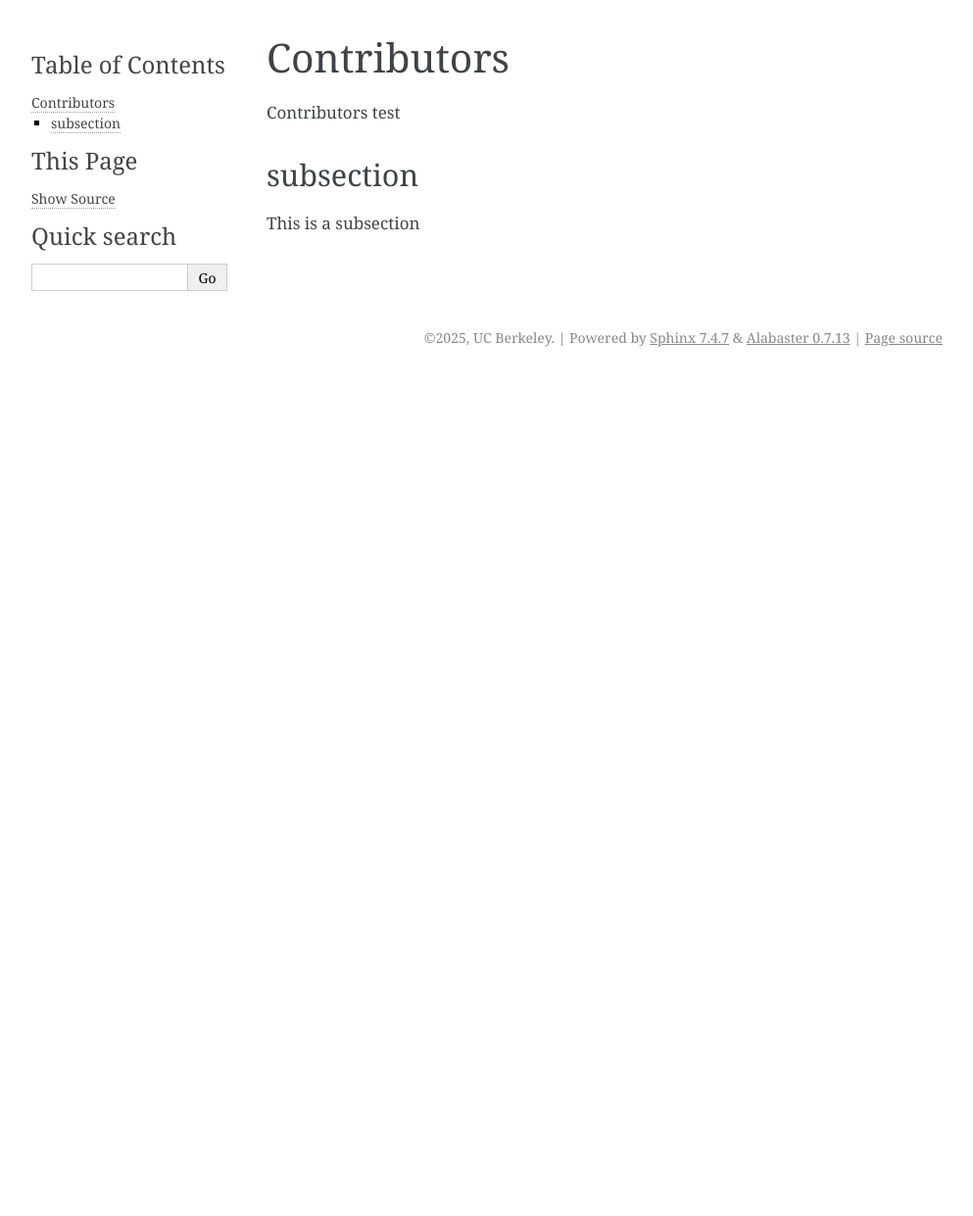
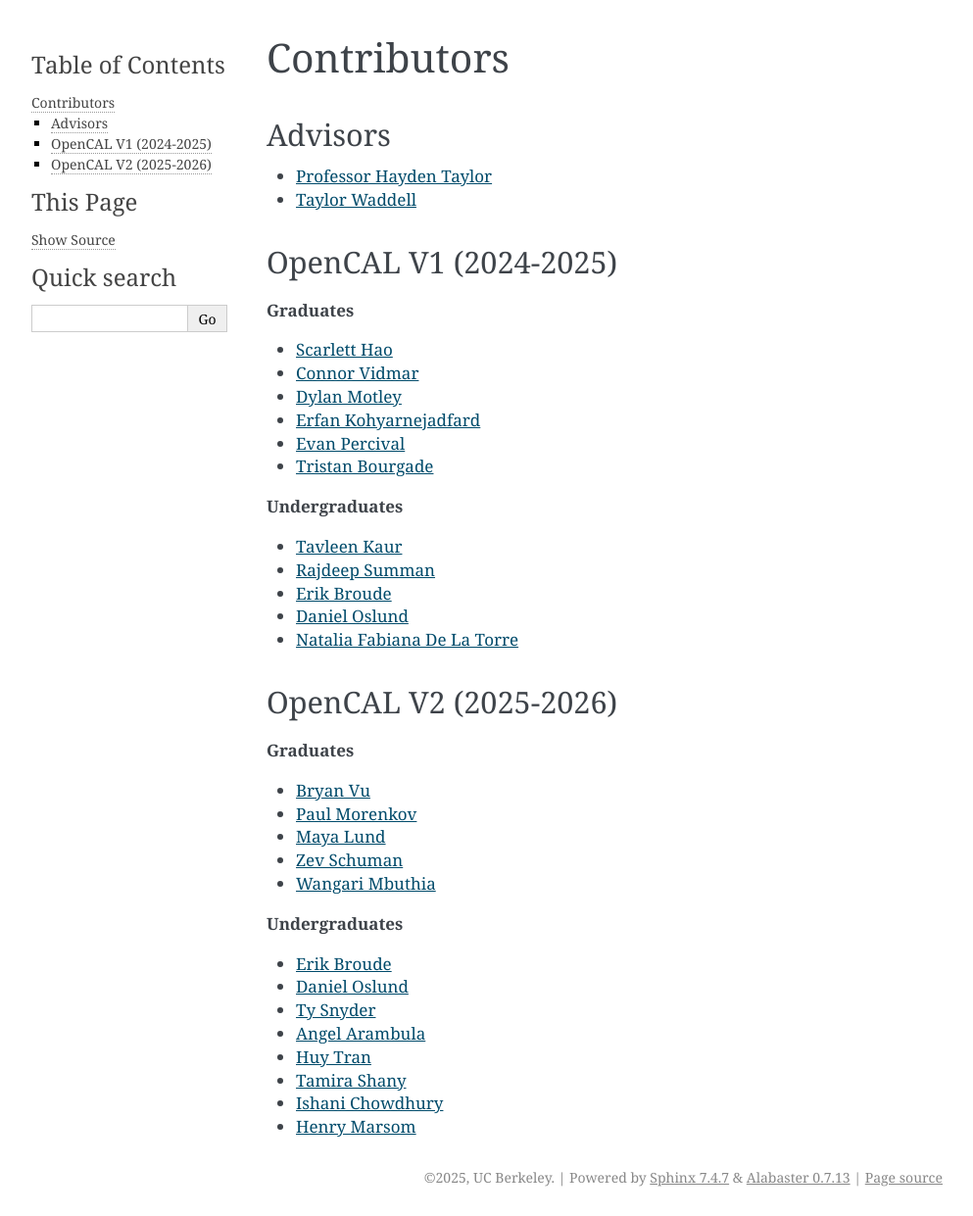
Before and after one commit to computed-axial-lithography/OpenCAL-documentation, a Sphinx documentation site: the page built from docs/source/resources/contributors.rst, in a window 1280 px wide. Shown: the whole page at 98% size, without its empty margins (148-1141 px from the left). Built offline with Sphinx 7.4.7, drawn with Linux system fonts in a browser that asks for light colours; before the commit the page ends 900 px from its top, so only the background shows below that.

Commit message:
edited contributors page and stepbystep page

```diff
--- a/docs/source/assembly_instructions/tools.rst
+++ b/docs/source/engineering_documentation/tools.rst
@@ -7,9 +7,11 @@
 Machinery
 ----------
 * Laser Cutter
-    * 1/4'' Acrylic Capable
+    * 1/8'' Acrylic Capable
     * Minimum Bed Size of 18'' x 12''
     * **Laser Cutter used to make original version: Universal Systems Laser-Cutter (32'' x 18'')**
+    * Another alternative (if you do not own a laser cutter) is to use an online laser cutting service like
+        https://sendcutsend.com/ or https://www.xometry.com/.
 * 3D Printer
     * PLA, PETG, & TPU Capable
     * Minimum Bed Size of 200 mm x 200 mm
--- a/docs/source/resources/contributors.rst
+++ b/docs/source/resources/contributors.rst
@@ -1,10 +1,67 @@
 Contributors
 ============
 
-Contributors test
+Advisors
+--------
+.. raw:: html
 
+    <ul>
+       <li><a href="https://www.linkedin.com/in/hayden-taylor-2511351/" target="_blank">Professor Hayden Taylor</a>
+       <li><a href="https://www.linkedin.com/in/taylor-waddell/" target="_blank">Taylor Waddell</a>
+    </ul>
 
-subsection
-----------
+OpenCAL V1 (2024-2025)
+----------------------
+**Graduates**
 
-This is a subsection
+.. raw:: html
+
+    <ul>
+        <li><a href="https://www.linkedin.com/in/haoscarl/" target="_blank">Scarlett Hao</a>
+        <li><a href="https://www.linkedin.com/in/connor-vidmar/" target="_blank">Connor Vidmar</a>
+        <li><a href="https://www.linkedin.com/in/motley-dylan/" target="_blank">Dylan Motley</a>
+        <li><a href="https://www.linkedin.com/in/erfankohyarnejadfard/" target="_blank">Erfan Kohyarnejadfard</a>
+        <li><a href="https://www.linkedin.com/in/evan-percival-202079256/" target="_blank">Evan Percival</a>
+        <li><a href="https://www.linkedin.com/in/tristan-bourgade/" target="_blank">Tristan Bourgade</a>
+    </ul>
+
+**Undergraduates**
+
+.. raw:: html
+
+    <ul>
+        <li><a href="https://www.linkedin.com/in/-tavleen-kaur-/" target="_blank">Tavleen Kaur</a>
+        <li><a href="https://www.linkedin.com/in/rajdeepsumman/" target="_blank">Rajdeep Summan</a>
+        <li><a href="https://www.linkedin.com/in/erik-dahlhaus-broude/" target="_blank">Erik Broude</a>
+        <li><a href="https://www.linkedin.com/in/daniel-oslund/" target="_blank">Daniel Oslund</a>
+        <li><a href="https://www.linkedin.com/in/nataliafdlt/" target="_blank">Natalia Fabiana De La Torre</a>
+    </ul>
+
+OpenCAL V2 (2025-2026)
+----------------------
+**Graduates**
+
+.. raw:: html
+
+    <ul>
+        <li><a href="https://www.linkedin.com/in/bryanquoctuanvu/" target="_blank">Bryan Vu</a>
+        <li><a href="https://www.linkedin.com/in/paul-morenkov/" target="_blank">Paul Morenkov</a>
+        <li><a href="https://www.linkedin.com/in/maya-lund-4821a6231/" target="_blank">Maya Lund</a>
+        <li><a href="https://www.linkedin.com/in/zevschuman/" target="_blank">Zev Schuman</a>
+        <li><a href="https://www.linkedin.com/in/wangari-mbuthia/" target="_blank">Wangari Mbuthia</a>
+    </ul>
+
+**Undergraduates**
+
+.. raw:: html
+
+    <ul>
+        <li><a href="https://www.linkedin.com/in/erik-dahlhaus-broude/" target="_blank">Erik Broude</a>
+        <li><a href="https://www.linkedin.com/in/daniel-oslund/" target="_blank">Daniel Oslund</a>
+        <li><a href="https://www.linkedin.com/in/tyler-snyder1/" target="_blank">Ty Snyder</a>
+        <li><a href="https://www.linkedin.com/in/angelarambula/" target="_blank">Angel Arambula</a>
+        <li><a href="https://www.linkedin.com/in/tran-q-huy/" target="_blank">Huy Tran</a>
+        <li><a href="https://www.linkedin.com/in/tamirashany/" target="_blank">Tamira Shany</a>
+        <li><a href="https://www.linkedin.com/in/ishanichowdhury/" target="_blank">Ishani Chowdhury</a>
+        <li><a href="https://www.linkedin.com/in/henry-marsom-238a72380/" target="_blank">Henry Marsom</a>
+    </ul>
--- /dev/null
+++ b/docs/source/step_by_step/centrifucal_stepbystep.rst
@@ -0,0 +1,6 @@
+CentrifuCAL
+++++++++++++++++++++++++++++++
+
+CentrifuCAL
+==========
+Insert Steps Here.
--- /dev/null
+++ b/docs/source/step_by_step/electronics_stepbystep.rst
@@ -0,0 +1,6 @@
+Electronics
+++++++++++++++++++++++++++++++
+
+Electronics
+===========
+Insert Steps Here.
--- /dev/null
+++ b/docs/source/step_by_step/frame_stepbystep.rst
@@ -0,0 +1,6 @@
+Frame
+++++++++++++++++++++++++
+
+Frame
+==========
+Insert Steps Here.
--- /dev/null
+++ b/docs/source/step_by_step/optics_stepbystep.rst
@@ -0,0 +1,6 @@
+Optics
++++++++++++++++++++++++++
+
+Optics
+==========
+Insert Steps Here.
--- /dev/null
+++ b/docs/source/step_by_step/rotational_element_stepbystep.rst
@@ -0,0 +1,6 @@
+Rotational Element
++++++++++++++++++++++++++++++++++++++
+
+Rotational Element
+==================
+Insert Steps Here.
```
Also changed, not shown: docs/source/assembly_instructions/step_by_step.rst (deleted, +0 -22 lines), docs/source/index.rst (+15 -5 lines), docs/source/engineering_documentation/bom.rst (renamed from docs/source/assembly_instructions/bom.rst), docs/source/engineering_documentation/cad.rst (renamed from docs/source/assembly_instructions/cad.rst).
